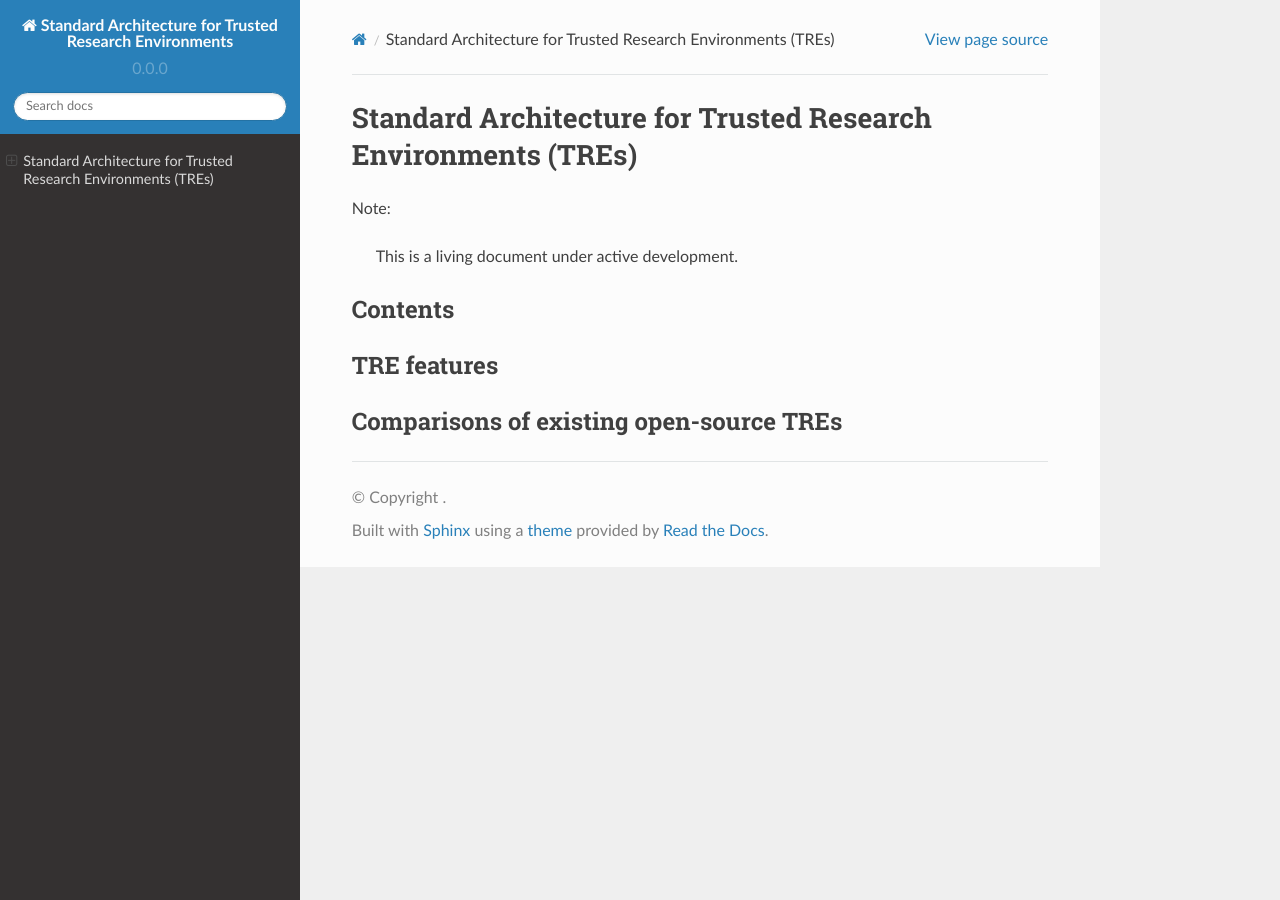
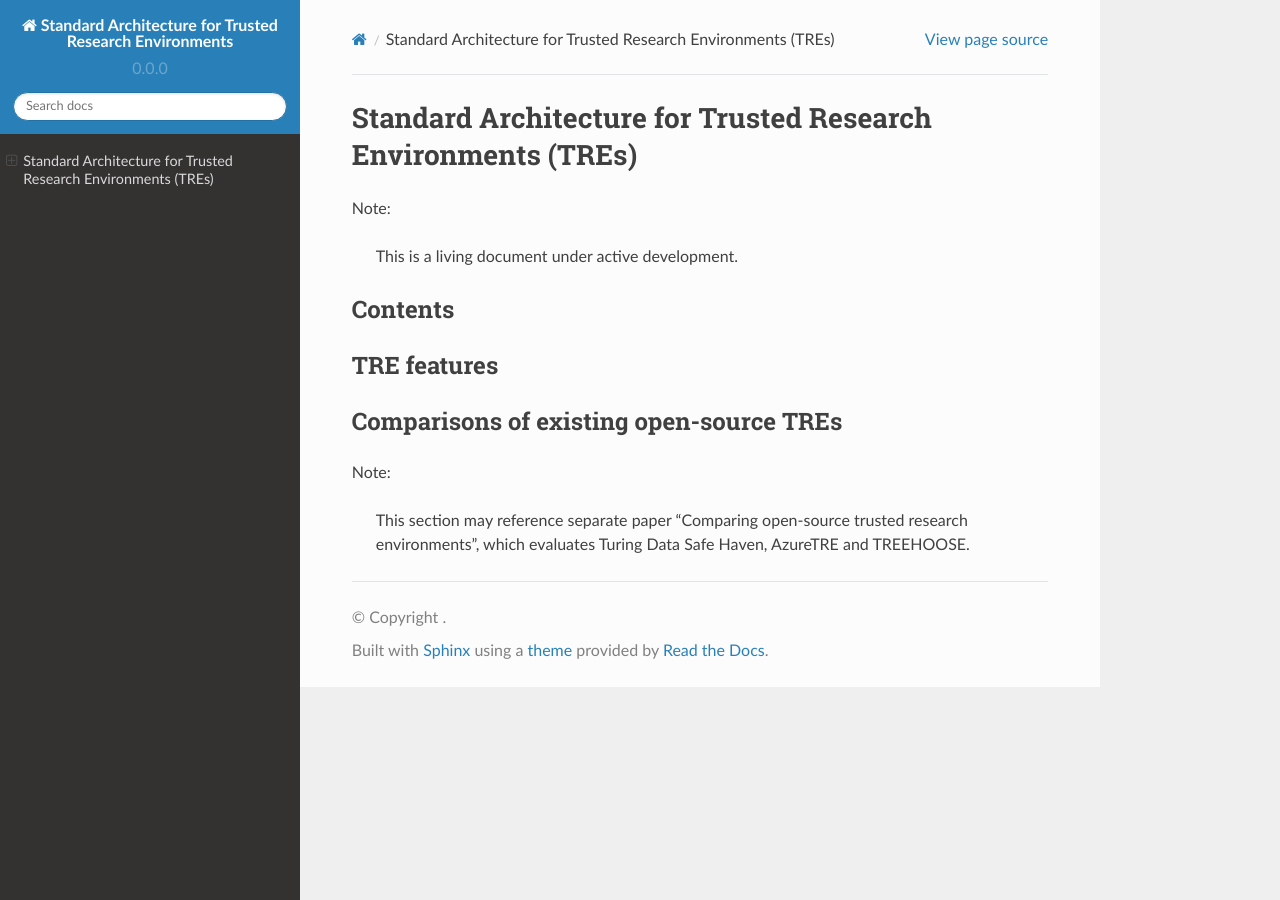
Before and after one commit to sa-tre/satre-specification, a Sphinx documentation site: the page built from docs/source/index.md, in a window 1280 px wide. Built offline with Sphinx 7.4.7 and the Read the Docs theme 2.0.0, drawn with Linux system fonts in a browser that asks for light colours.

Commit message:
add note on link to comparison paper

```diff
--- a/docs/source/index.md
+++ b/docs/source/index.md
@@ -12,3 +12,6 @@ TRE features
 
 Comparisons of existing open-source TREs
 ----------------------------------------
+
+Note:
+> This section may reference separate paper "Comparing open-source trusted research environments", which evaluates Turing Data Safe Haven, AzureTRE and TREEHOOSE.
```
